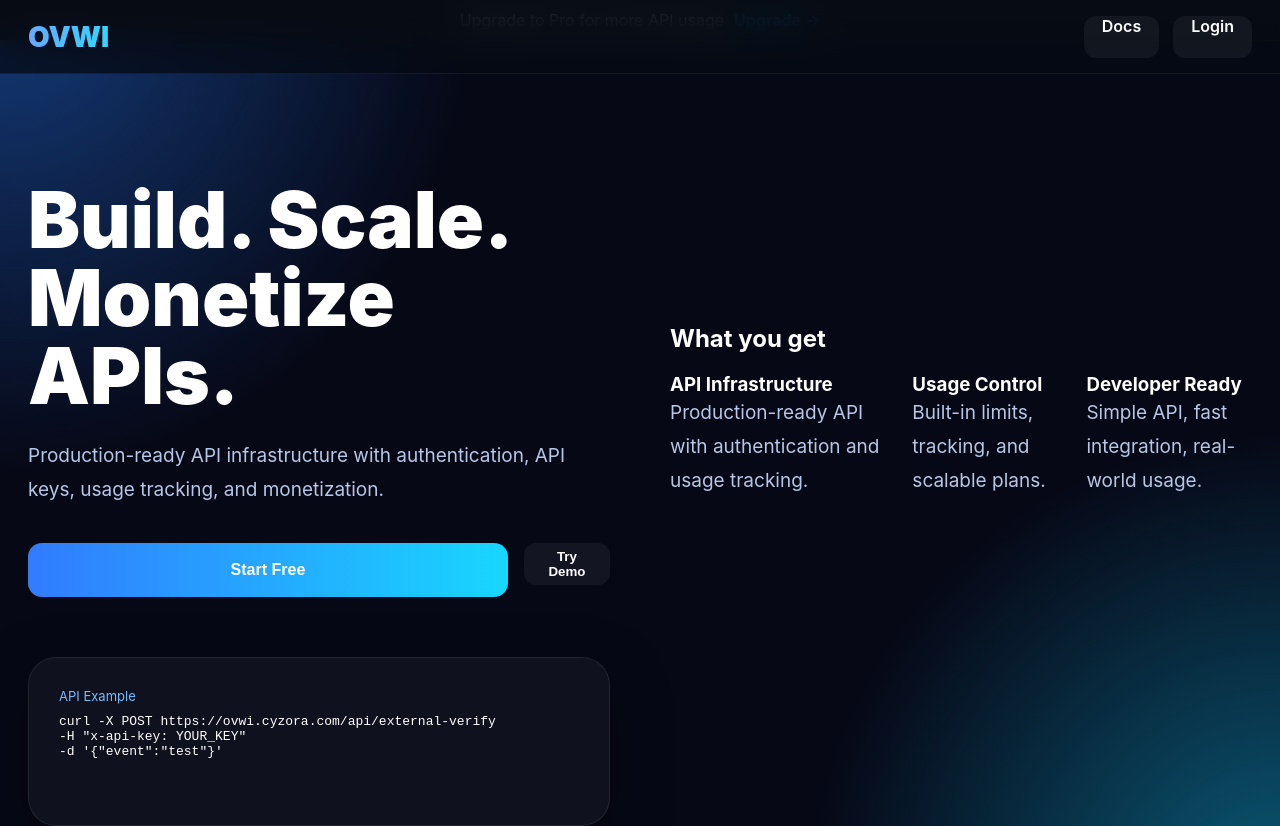
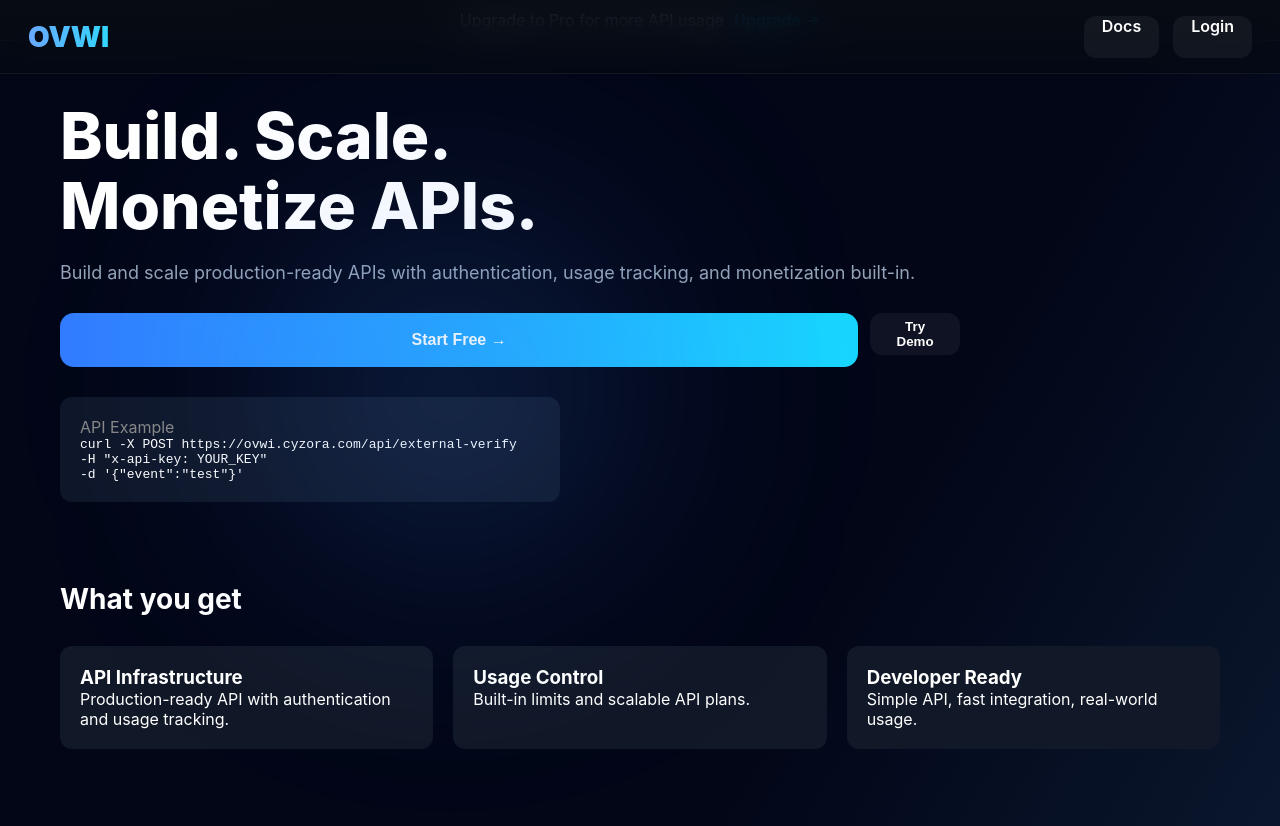
Before and after one commit to aydncy/ovwi-ui, a Next.js app: page / in a window 1280 px wide. Shown: the top 826 px of the page. Built offline with nearby package versions, Linux system fonts and the light colour scheme.

Commit message:
🔥 premium landing full upgrade

```diff
--- a/app/page.tsx
+++ b/app/page.tsx
@@ -1,88 +1,148 @@
 'use client';
 
-import { useState } from 'react';
+export default function Home() {
+  return (
+    <div style={{
+      minHeight: '100vh',
+      background: 'linear-gradient(120deg, #020617, #020617 60%, #0c1b33)',
+      color: 'white',
+      position: 'relative',
+      padding: '60px'
+    }}>
 
-export default function Home() {
-  const [result, setResult] = useState<any>(null);
+      {/* 🔥 Glow Effect */}
+      <div style={{
+        position: 'absolute',
+        width: '500px',
+        height: '500px',
+        background: 'radial-gradient(circle, rgba(59,130,246,0.3) 0%, transparent 70%)',
+        filter: 'blur(120px)',
+        top: '100px',
+        left: '200px'
+      }} />
 
-  const runDemo = async () => {
-    const res = await fetch('/api/demo', { method: 'POST' });
-    const data = await res.json();
-    setResult(data);
-  };
+      {/* ✅ HERO */}
+      <div style={{maxWidth:'900px'}}>
 
-  return (
-    <div className="hero">
-
-      <div>
-        <h1>
-          Build. Scale. Monetize APIs.
+        <h1 style={{
+          fontSize:'64px',
+          fontWeight:'800',
+          lineHeight:'1.1'
+        }}>
+          Build. Scale.<br/>Monetize APIs.
         </h1>
 
-        <p>
-          Production-ready API infrastructure with authentication,
-          API keys, usage tracking, and monetization.
+        <p style={{
+          marginTop:'20px',
+          fontSize:'18px',
+          color:'#94a3b8'
+        }}>
+          Build and scale production-ready APIs with authentication,
+          usage tracking, and monetization built-in.
         </p>
 
-        <div className="hero-actions">
-          <button onClick={() => window.location.href = '/auth/login'} className="verify-btn">
-            Start Free
+        {/* ✅ CTA */}
+        <div style={{marginTop:'30px', display:'flex', gap:'12px'}}>
+          <button
+            onClick={() => window.location.href='/auth/login'}
+            className="verify-btn"
+          >
+            Start Free →
           </button>
 
-          <button onClick={runDemo} className="nav-btn">
+          <button className="nav-btn">
             Try Demo
           </button>
         </div>
 
-        {result && (
-          <pre style={{ marginTop: 20 }}>
-            {JSON.stringify(result, null, 2)}
+        {/* ✅ API EXAMPLE (YUKARI TAŞINDI) */}
+        <div style={{
+          background:'#0f172a',
+          padding:'20px',
+          borderRadius:'12px',
+          marginTop:'30px',
+          maxWidth:'500px'
+        }}>
+          <p style={{ color:'#888' }}>API Example</p>
+
+          <pre style={{fontSize:'13px'}}>
+{`curl -X POST https://ovwi.cyzora.com/api/external-verify
+-H "x-api-key: YOUR_KEY"
+-d '{"event":"test"}'`}
           </pre>
-        )}
         </div>
 
+      </div>
+
+      {/* ✅ FEATURES */}
       <section style={{marginTop:'80px'}}>
-  <h2>What you get</h2>
 
-  <div style={{display:'flex',gap:'20px',marginTop:'20px'}}>
-    <div>
+        <h2 style={{fontSize:'28px'}}>What you get</h2>
+
+        <div style={{
+          display:'grid',
+          gridTemplateColumns:'repeat(3,1fr)',
+          gap:'20px',
+          marginTop:'30px'
+        }}>
+
+          <div style={{
+            padding:'20px',
+            background:'#111827',
+            borderRadius:'12px'
+          }}>
             <h3>API Infrastructure</h3>
             <p>Production-ready API with authentication and usage tracking.</p>
           </div>
 
-    <div>
+          <div style={{
+            padding:'20px',
+            background:'#111827',
+            borderRadius:'12px'
+          }}>
             <h3>Usage Control</h3>
-      <p>Built-in limits, tracking, and scalable plans.</p>
+            <p>Built-in limits and scalable API plans.</p>
           </div>
 
-    <div>
+          <div style={{
+            padding:'20px',
+            background:'#111827',
+            borderRadius:'12px'
+          }}>
             <h3>Developer Ready</h3>
             <p>Simple API, fast integration, real-world usage.</p>
           </div>
+
         </div>
+
       </section>
 
-      <div className="hero-card">
-        <span className="label">API Example</span>
+      {/* ✅ SOCIAL PROOF */}
+      <section style={{
+        marginTop:'80px',
+        textAlign:'center'
+      }}>
+        <p style={{ color:'#888' }}>
+          Trusted by developers building real applications
+        </p>
+      </section>
 
-        <pre>
-{`curl -X POST https://ovwi.cyzora.com/api/external-verify
--H "x-api-key: YOUR_KEY"
--d '{"event":"test"}'`}
-        </pre>
+      {/* ✅ FINAL CTA */}
+      <section style={{
+        marginTop:'100px',
+        textAlign:'center'
+      }}>
+        <h2>Start building today</h2>
 
-        <p style={{ marginTop: 10 }}>
-
-        </p>
-
-      </div>
+        <button
+          onClick={() => window.location.href='/auth/login'}
+          className="verify-btn"
+          style={{marginTop:'20px'}}
+        >
+          Get Started
+        </button>
+      </section>
 
     </div>
   );
 }
-
-<section style={{ marginTop: "80px", textAlign: "center" }}>
-  <p style={{ color: "#888" }}>
-    Trusted by developers building real applications
-  </p>
-</section>
```
Lines whose indentation alone changed are shown as unchanged.
